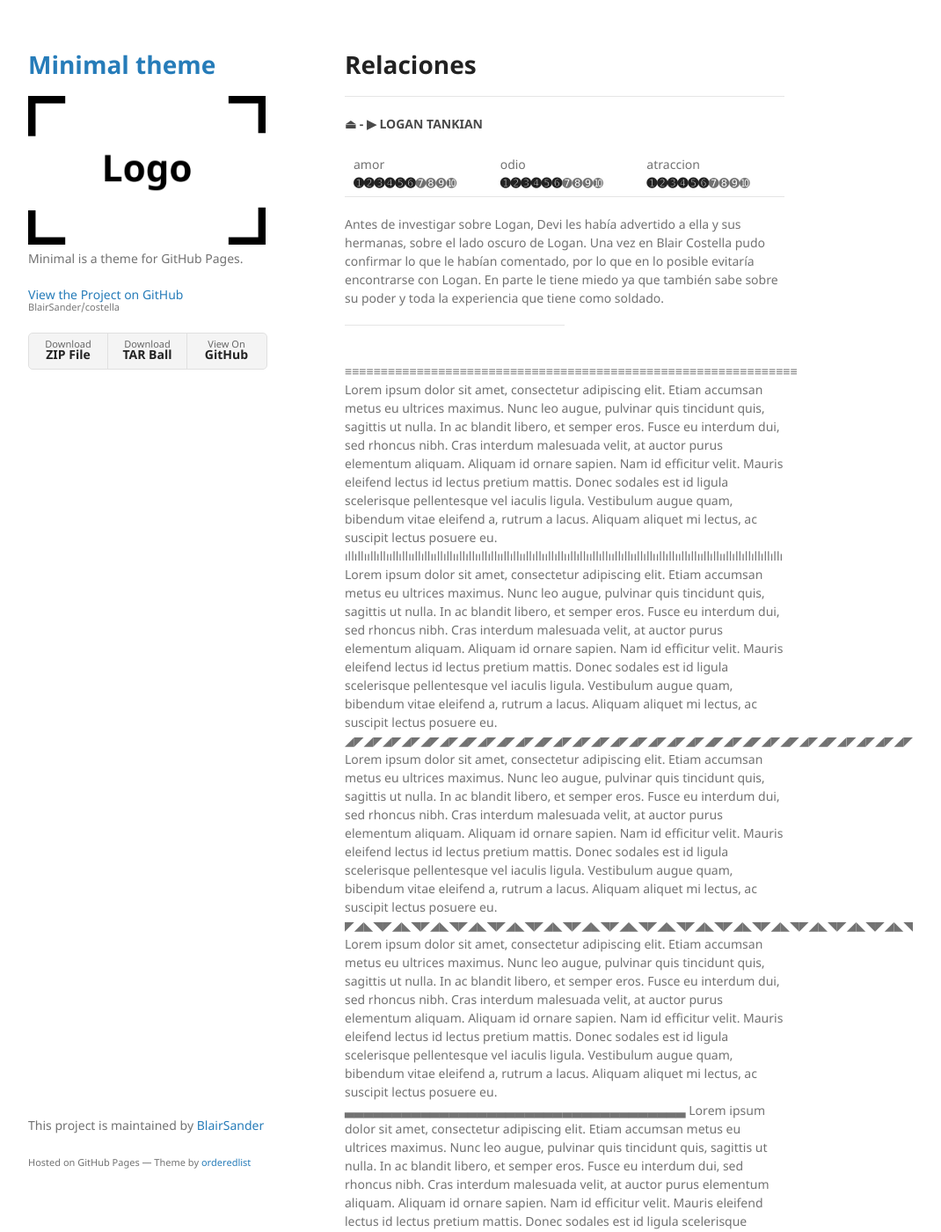
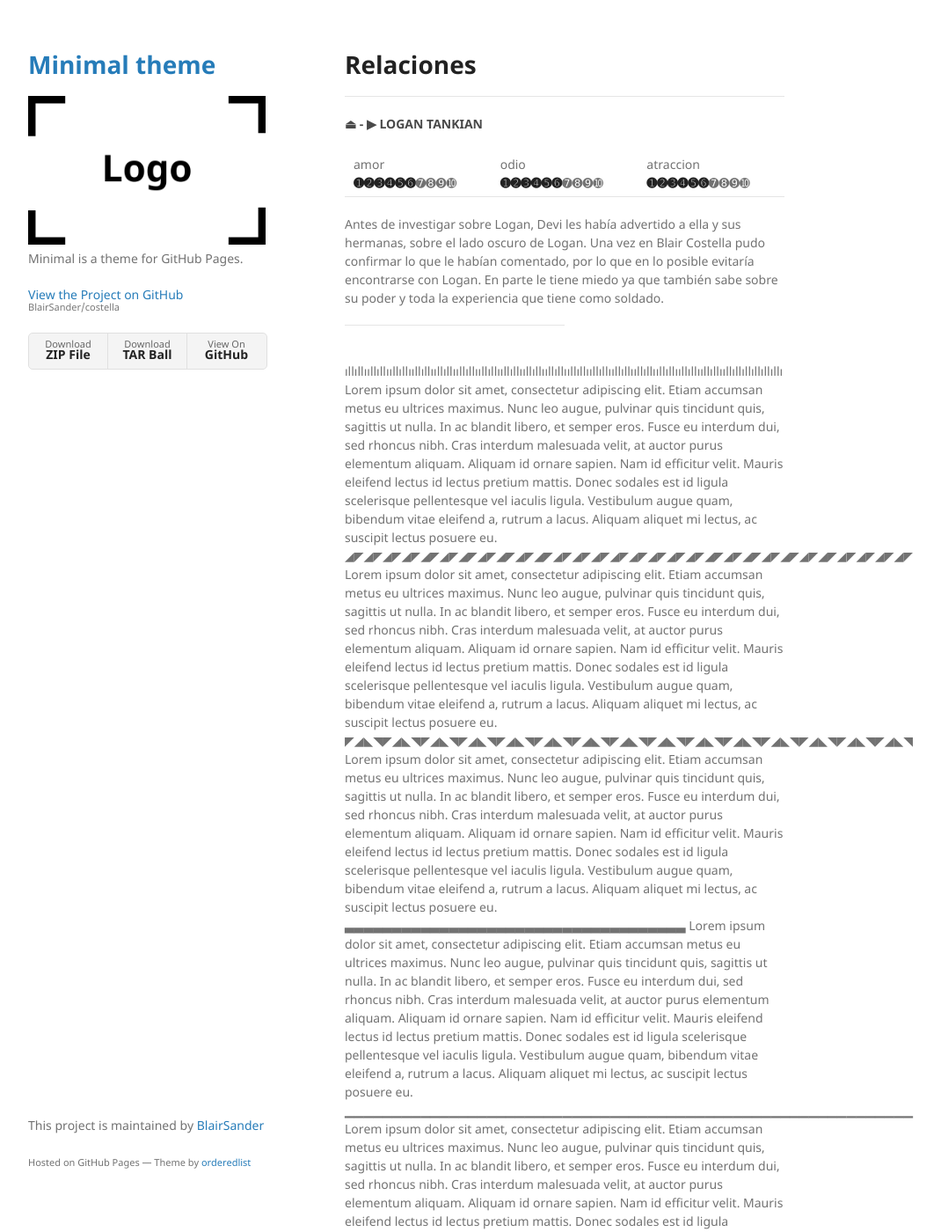
Before and after one commit to BlairSander/costella, a Jekyll site: the page built from relaciones.md, in a window 1280 px wide and 1400 px high. Shown: the whole window at 88% size, without its empty margins (178-1248 px from the left). Built offline with Jekyll 4.4.1, drawn with Linux system fonts in a browser that asks for light colours; our own code applies the rules of GitHub Pages for plain Markdown files; some of the changed text lies outside the part shown.

Commit message:
Update relaciones.md

```diff
--- a/relaciones.md
+++ b/relaciones.md
@@ -13,8 +13,6 @@ Antes de investigar sobre Logan, Devi les había advertido a ella y sus hermanas
 
  <hr width="50%">
 
-<br>≡≡≡≡≡≡≡≡≡≡≡≡≡≡≡≡≡≡≡≡≡≡≡≡≡≡≡≡≡≡≡≡≡≡≡≡≡≡≡≡≡≡≡≡≡≡≡≡≡≡≡≡≡≡≡≡≡≡≡≡≡≡≡
-Lorem ipsum dolor sit amet, consectetur adipiscing elit. Etiam accumsan metus eu ultrices maximus. Nunc leo augue, pulvinar quis tincidunt quis, sagittis ut nulla. In ac blandit libero, et semper eros. Fusce eu interdum dui, sed rhoncus nibh. Cras interdum malesuada velit, at auctor purus elementum aliquam. Aliquam id ornare sapien. Nam id efficitur velit. Mauris eleifend lectus id lectus pretium mattis. Donec sodales est id ligula scelerisque pellentesque vel iaculis ligula. Vestibulum augue quam, bibendum vitae eleifend a, rutrum a lacus. Aliquam aliquet mi lectus, ac suscipit lectus posuere eu.
 <br>ıllıllııllıllııllıllııllıllııllıllııllıllııllıllııllıllııllıllııllıllııllıllııllıllııllıllııllıllııllıllııllıllııllıllııllıllıllıllıllıllı
 Lorem ipsum dolor sit amet, consectetur adipiscing elit. Etiam accumsan metus eu ultrices maximus. Nunc leo augue, pulvinar quis tincidunt quis, sagittis ut nulla. In ac blandit libero, et semper eros. Fusce eu interdum dui, sed rhoncus nibh. Cras interdum malesuada velit, at auctor purus elementum aliquam. Aliquam id ornare sapien. Nam id efficitur velit. Mauris eleifend lectus id lectus pretium mattis. Donec sodales est id ligula scelerisque pellentesque vel iaculis ligula. Vestibulum augue quam, bibendum vitae eleifend a, rutrum a lacus. Aliquam aliquet mi lectus, ac suscipit lectus posuere eu.
 <br>◢◤◢◤◢◤◢◤◢◤◢◤◢◤◢◤◢◤◢◤◢◤◢◤◢◤◢◤◢◤◢◤◢◤◢◤◢◤◢◤◢◤◢◤◢◤◢◤◢◤◢◤◢◤◢◤◢◤◢◤
@@ -25,8 +23,6 @@ Lorem ipsum dolor sit amet, consectetur adipiscing elit. Etiam accumsan metus eu
 Lorem ipsum dolor sit amet, consectetur adipiscing elit. Etiam accumsan metus eu ultrices maximus. Nunc leo augue, pulvinar quis tincidunt quis, sagittis ut nulla. In ac blandit libero, et semper eros. Fusce eu interdum dui, sed rhoncus nibh. Cras interdum malesuada velit, at auctor purus elementum aliquam. Aliquam id ornare sapien. Nam id efficitur velit. Mauris eleifend lectus id lectus pretium mattis. Donec sodales est id ligula scelerisque pellentesque vel iaculis ligula. Vestibulum augue quam, bibendum vitae eleifend a, rutrum a lacus. Aliquam aliquet mi lectus, ac suscipit lectus posuere eu.
 <br>▁▁▁▁▁▁▁▁▁▁▁▁▁▁▁▁▁▁▁▁▁▁▁▁▁▁▁▁▁▁▁▁▁▁▁▁▁▁▁▁▁▁▁▁▁▁▁▁▁▁▁▁▁▁▁▁▁▁▁▁
 Lorem ipsum dolor sit amet, consectetur adipiscing elit. Etiam accumsan metus eu ultrices maximus. Nunc leo augue, pulvinar quis tincidunt quis, sagittis ut nulla. In ac blandit libero, et semper eros. Fusce eu interdum dui, sed rhoncus nibh. Cras interdum malesuada velit, at auctor purus elementum aliquam. Aliquam id ornare sapien. Nam id efficitur velit. Mauris eleifend lectus id lectus pretium mattis. Donec sodales est id ligula scelerisque pellentesque vel iaculis ligula. Vestibulum augue quam, bibendum vitae eleifend a, rutrum a lacus. Aliquam aliquet mi lectus, ac suscipit lectus posuere eu.
-<br>××××××××××××××××××××××××××××××××××××××××××××××××××××××××××××××××××××
-Lorem ipsum dolor sit amet, consectetur adipiscing elit. Etiam accumsan metus eu ultrices maximus. Nunc leo augue, pulvinar quis tincidunt quis, sagittis ut nulla. In ac blandit libero, et semper eros. Fusce eu interdum dui, sed rhoncus nibh. Cras interdum malesuada velit, at auctor purus elementum aliquam. Aliquam id ornare sapien. Nam id efficitur velit. Mauris eleifend lectus id lectus pretium mattis. Donec sodales est id ligula scelerisque pellentesque vel iaculis ligula. Vestibulum augue quam, bibendum vitae eleifend a, rutrum a lacus. Aliquam aliquet mi lectus, ac suscipit lectus posuere eu.
 <br>⋅•⋅⋅•⋅⋅•⋅⋅•⋅⋅•⋅⋅•⋅⋅•⋅⋅•⋅⋅•⋅⋅•⋅⋅•⋅⋅•⋅⋅•⋅⋅•⋅⊰⋅•⋅⋅•⋅⋅•⋅⋅•⋅∙∘☽༓☾∘∙•⋅⋅⋅•⋅⋅⊰⋅•⋅⋅•⋅⋅•⋅⋅•⋅⋅•⋅⋅•⋅⋅•⋅⋅•⋅⋅•⋅⋅•⋅⋅•⋅⋅•⋅⋅•⋅⋅•⋅
 Lorem ipsum dolor sit amet, consectetur adipiscing elit. Etiam accumsan metus eu ultrices maximus. Nunc leo augue, pulvinar quis tincidunt quis, sagittis ut nulla. In ac blandit libero, et semper eros. Fusce eu interdum dui, sed rhoncus nibh. Cras interdum malesuada velit, at auctor purus elementum aliquam. Aliquam id ornare sapien. Nam id efficitur velit. Mauris eleifend lectus id lectus pretium mattis. Donec sodales est id ligula scelerisque pellentesque vel iaculis ligula. Vestibulum augue quam, bibendum vitae eleifend a, rutrum a lacus. Aliquam aliquet mi lectus, ac suscipit lectus posuere eu.
 <br>•·················•·················•·················•·················•·················•·················•·················•·················•
@@ -34,8 +30,6 @@ Lorem ipsum dolor sit amet, consectetur adipiscing elit. Etiam accumsan metus eu
 <br>▰▰▰▰▰▰▰▰▰▰▰▰▰▰▰▰▰▰▰▰▰▰▰▰▰▰▰▰▰▰▰▰▰▰▰▰▰▰▰▰▰▰▰▰▰▰▰▰▰▰▰▰▰▰▰▰▰▰▰▰▰▰
 Lorem ipsum dolor sit amet, consectetur adipiscing elit. Etiam accumsan metus eu ultrices maximus. Nunc leo augue, pulvinar quis tincidunt quis, sagittis ut nulla. In ac blandit libero, et semper eros. Fusce eu interdum dui, sed rhoncus nibh. Cras interdum malesuada velit, at auctor purus elementum aliquam. Aliquam id ornare sapien. Nam id efficitur velit. Mauris eleifend lectus id lectus pretium mattis. Donec sodales est id ligula scelerisque pellentesque vel iaculis ligula. Vestibulum augue quam, bibendum vitae eleifend a, rutrum a lacus. Aliquam aliquet mi lectus, ac suscipit lectus posuere eu.
 <br>『•••••••••••••••••••••••••••••••••••••••••••••✎•••••••••••••••••••••••••••••••••••••••••••••』
-Lorem ipsum dolor sit amet, consectetur adipiscing elit. Etiam accumsan metus eu ultrices maximus. Nunc leo augue, pulvinar quis tincidunt quis, sagittis ut nulla. In ac blandit libero, et semper eros. Fusce eu interdum dui, sed rhoncus nibh. Cras interdum malesuada velit, at auctor purus elementum aliquam. Aliquam id ornare sapien. Nam id efficitur velit. Mauris eleifend lectus id lectus pretium mattis. Donec sodales est id ligula scelerisque pellentesque vel iaculis ligula. Vestibulum augue quam, bibendum vitae eleifend a, rutrum a lacus. Aliquam aliquet mi lectus, ac suscipit lectus posuere eu.
-<br>▣▣▣▣▣▣▣▣▣▣▣▣▣▣▣▣▣▣▣▣▣▣▣▣▣▣▣▣▣▣▣▣▣▣▣▣▣▣▣▣▣▣▣▣▣▣▣▣▣▣▣▣▣▣▣▣▣▣▣▣▣▣
 Lorem ipsum dolor sit amet, consectetur adipiscing elit. Etiam accumsan metus eu ultrices maximus. Nunc leo augue, pulvinar quis tincidunt quis, sagittis ut nulla. In ac blandit libero, et semper eros. Fusce eu interdum dui, sed rhoncus nibh. Cras interdum malesuada velit, at auctor purus elementum aliquam. Aliquam id ornare sapien. Nam id efficitur velit. Mauris eleifend lectus id lectus pretium mattis. Donec sodales est id ligula scelerisque pellentesque vel iaculis ligula. Vestibulum augue quam, bibendum vitae eleifend a, rutrum a lacus. Aliquam aliquet mi lectus, ac suscipit lectus posuere eu.
 <br>◇◆◇◆◇◆◇◆◇◆◇◆◇◆◇◆◇◆◇◆◇◆◇◆◇◆◇◆◇◆◇◆◇◆◇◆◇◆◇◆◇◆◇◆◇◆◇◆◇◆◇◆◇◆◇◆◇◆◇◆
 Lorem ipsum dolor sit amet, consectetur adipiscing elit. Etiam accumsan metus eu ultrices maximus. Nunc leo augue, pulvinar quis tincidunt quis, sagittis ut nulla. In ac blandit libero, et semper eros. Fusce eu interdum dui, sed rhoncus nibh. Cras interdum malesuada velit, at auctor purus elementum aliquam. Aliquam id ornare sapien. Nam id efficitur velit. Mauris eleifend lectus id lectus pretium mattis. Donec sodales est id ligula scelerisque pellentesque vel iaculis ligula. Vestibulum augue quam, bibendum vitae eleifend a, rutrum a lacus. Aliquam aliquet mi lectus, ac suscipit lectus posuere eu.
```
